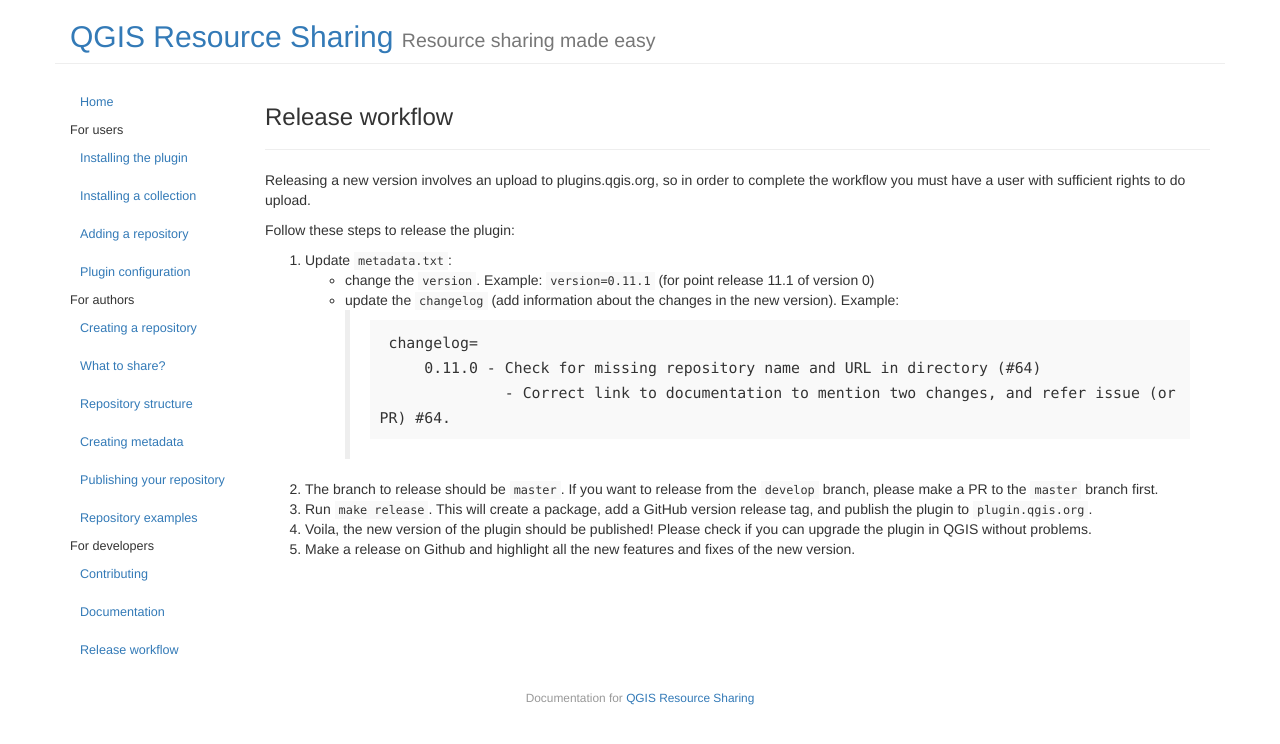
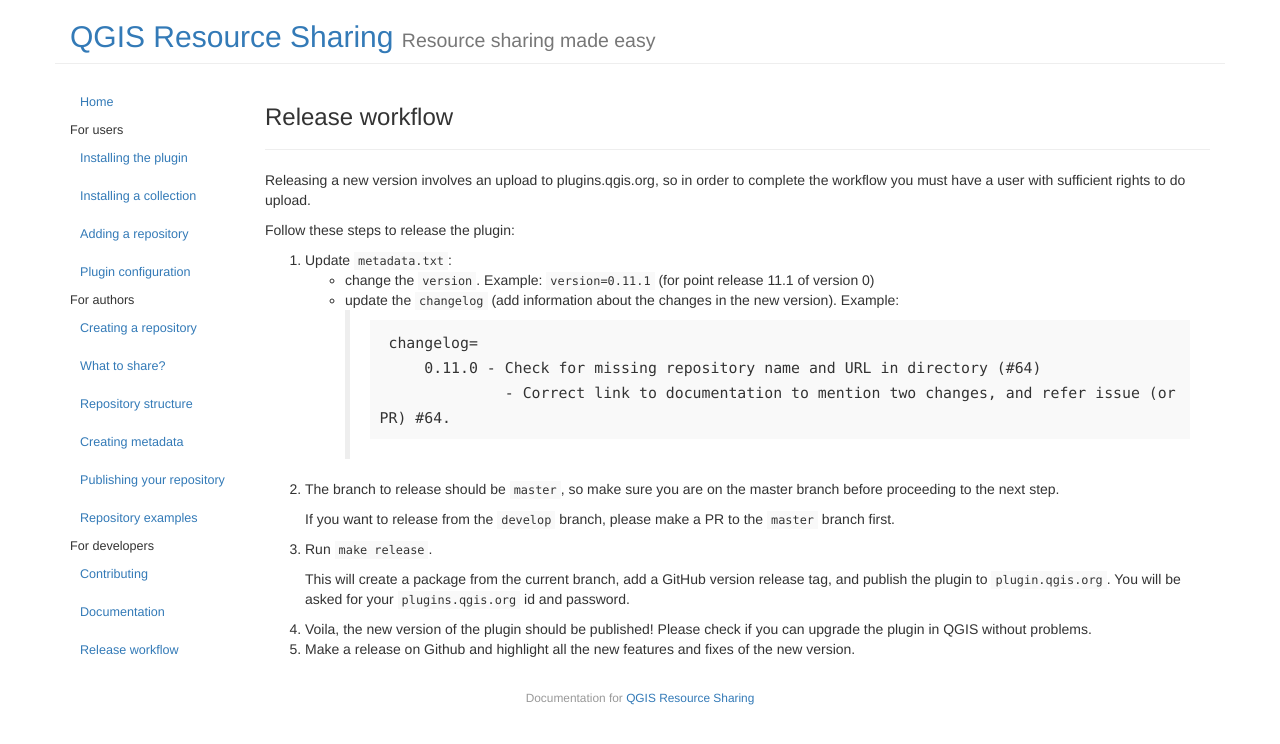
Before and after one commit to QGIS-Contribution/QGIS-ResourceSharing, a Jekyll site: the page built from _posts/2016-09-04-release-workflow.md, in a window 1280 px wide. Shown: the top 744 px of the page. Built offline with Jekyll 4.4.1, drawn with Linux system fonts in a browser that asks for light colours.

Commit message:
Update 2016-09-04-release-workflow.md

````diff
--- a/_posts/2016-09-04-release-workflow.md
+++ b/_posts/2016-09-04-release-workflow.md
@@ -22,11 +22,17 @@
 >          0.11.0 - Check for missing repository name and URL in directory (#64)
 > 	              - Correct link to documentation
      to mention two changes, and refer issue (or PR) #64.
-2. The branch to release should be ```master```.
+2. The branch to release should be ```master```, so make sure you are on the
+   master branch before proceeding to the next step.
+
    If you want to release from the ```develop``` branch, please make a PR
    to the ```master``` branch first.
-3. Run ```make release```. This will create a package, add a GitHub version release
-   tag, and publish the plugin to ```plugin.qgis.org```.
+3. Run ```make release```.
+
+   This will create a package from the current branch,
+   add a GitHub version release tag, and publish the plugin to
+   ``plugin.qgis.org``.
+   You will be asked for your ``plugins.qgis.org`` id and password.
 4. Voila, the new version of the plugin should be published!
    Please check if you can upgrade the plugin in QGIS without problems.
 5. Make a release on Github and highlight all the new features and fixes of
````
